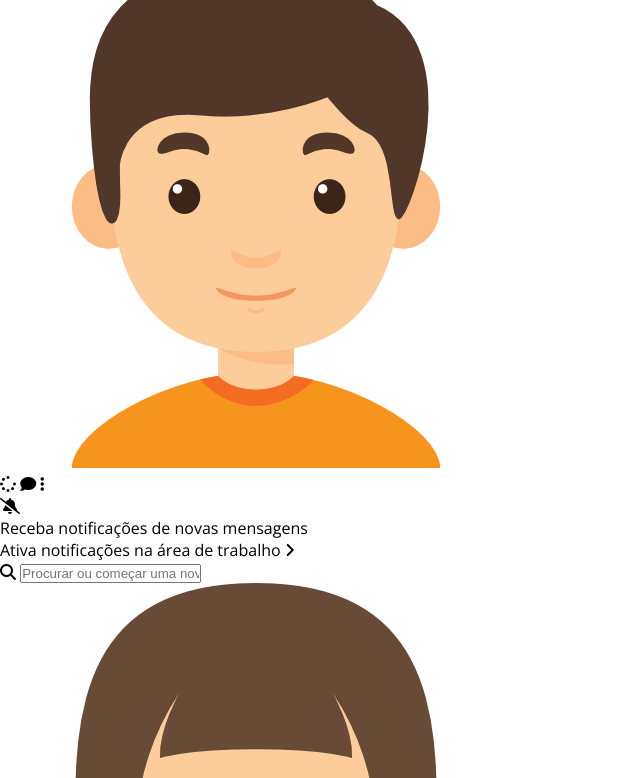
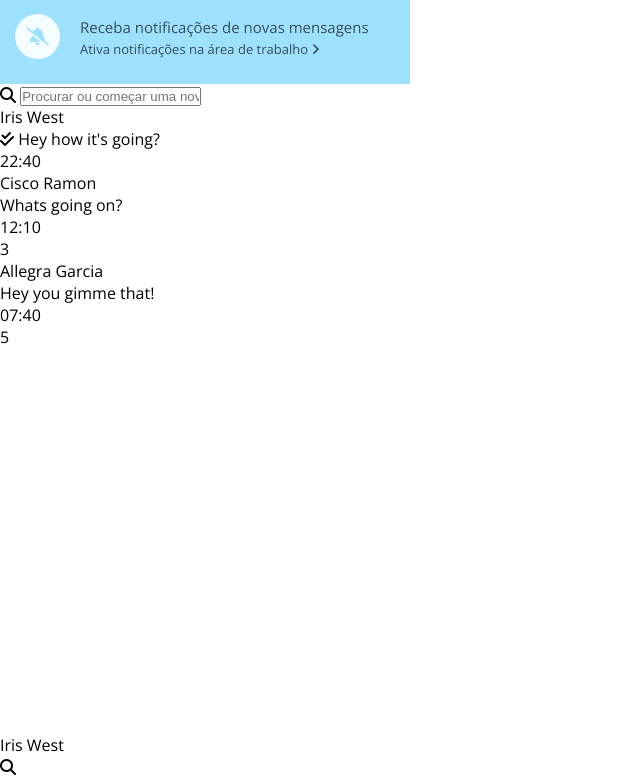
Before and after one commit to pauloWeslleY/whatsapp_web_clone, a website: page index.html in a window 1280 px wide. Shown: the part 66-844 px from the top of the page, without its empty margins (0-640 px from the left). Drawn offline with nearby package versions, Linux system fonts and the light colour scheme.

Commit message:
[AULA 63] - Estilização da SideBar

```diff
--- a/index.html
+++ b/index.html
@@ -22,16 +22,12 @@
 
 		<link rel="stylesheet" href="styles/css/index.min.css" />
 	</head>
-	<i class="fa-solid fa-ellipsis-vertical"></i>
+
 	<body>
 		<div class="container">
 			<aside class="sidebar">
 				<div class="toolbar__container">
-					<img
-						src="assets/avatar1.png"
-						alt="Avatar"
-						class="toolbar__user_photo"
-					/>
+					<img src="assets/avatar1.png" alt="Avatar" class="user__photo" />
 					<div class="aux__icons_toolbar_hero">
 						<i class="fa-solid fa-spinner"></i>
 						<i class="fa-solid fa-comment"></i>
--- a/styles/scss/_colors.scss
+++ b/styles/scss/_colors.scss
@@ -0,0 +1,10 @@
+// [] Colors Variables
+
+$white: #f5fcff;
+
+$gray-100: #eeeeee;
+$gray-200: #cccccc;
+$gray-400: #80868a;
+
+$blue-100: #9de1fe;
+$blue-500: #384c56;
--- a/styles/scss/_global.scss
+++ b/styles/scss/_global.scss
@@ -1 +1,2 @@
 @forward "colors";
+@forward "sidebar";
--- /dev/null
+++ b/styles/scss/_sidebar.scss
@@ -0,0 +1,56 @@
+@use "colors";
+
+// [] Styles SideBar
+
+.sidebar {
+	width: 410px;
+	height: 100%;
+	display: inline-block;
+	position: relative;
+
+	.toolbar__container {
+		width: 100%;
+		height: 60px;
+		background-color: colors.$gray-100;
+	}
+
+	.notifications__container {
+		width: 100%;
+		height: 90px;
+
+		padding-top: 23px;
+		padding-left: 80px;
+
+		background-color: colors.$blue-100;
+		color: colors.$blue-500;
+
+		position: relative;
+		box-sizing: border-box;
+
+		.fa-solid.fa-bell-slash {
+			width: 45px;
+			height: 45px;
+
+			text-align: center;
+			line-height: 45px;
+			border-radius: 50%;
+			font-size: 18px;
+
+			color: colors.$blue-100;
+			background-color: colors.$white;
+
+			position: absolute;
+			top: 20px;
+			left: 15px;
+		}
+
+		.receive__notification {
+			font-size: 15px;
+			margin-bottom: 3px;
+		}
+
+		.activate__notification {
+			font-size: 13px;
+		}
+	}
+}
--- a/styles/scss/index.scss
+++ b/styles/scss/index.scss
@@ -10,3 +10,33 @@
 body {
 	font-family: "Open Sans", sans-serif;
 }
+
+.container {
+	height: 100vh;
+	position: relative;
+
+	.user__photo {
+		width: 40px;
+		border-radius: 50%;
+		position: absolute;
+
+		left: 15px;
+		top: 10px;
+
+		background-color: global.$gray-200;
+	}
+
+	.aux__icons_toolbar_hero {
+		float: right;
+		height: 60px;
+		line-height: 60px;
+		padding-right: 20px;
+
+		i {
+			color: global.$gray-400;
+			font-size: 20px;
+			margin-inline: 15px;
+			cursor: pointer;
+		}
+	}
+}
```
Also changed, not shown: styles/css/index.min.css, 1 other file.
